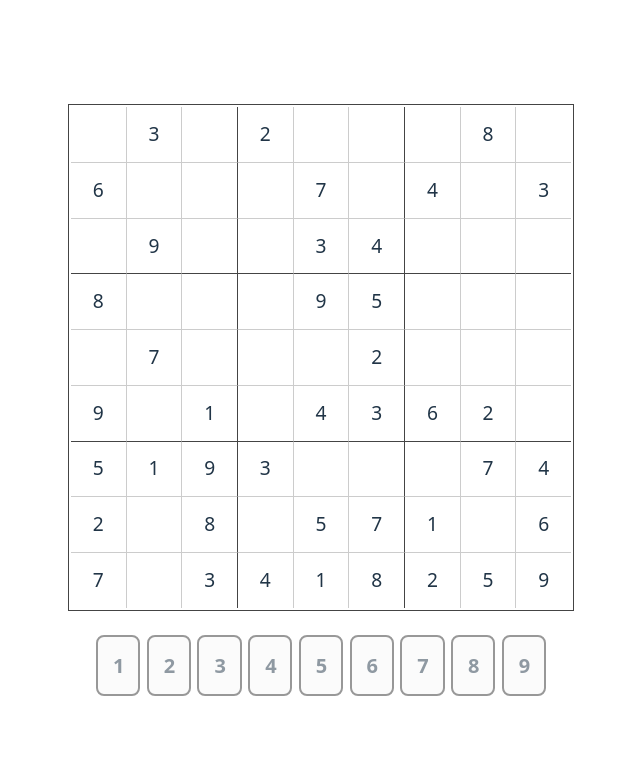
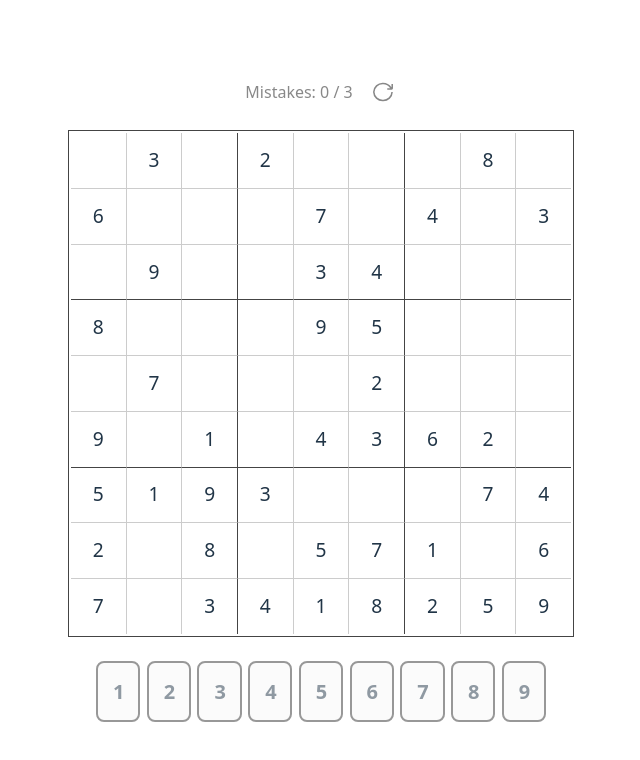
Before and after one commit to Falren/sudoku, a React (Vite) app: page / in a window 1280 px wide. Shown: the top 760 px of the page, without its empty margins (319-959 px from the left). Built offline with nearby package versions, Linux system fonts and the light colour scheme.

Commit message:
feat: game over on max mistakes with new game option

```diff
--- a/src/App.css
+++ b/src/App.css
@@ -120,3 +120,67 @@
   justify-content: center;
   gap: 0.4rem
 }
+
+.header {
+  display: flex;
+  align-items: center;
+  gap: 1rem;
+}
+
+.mistakes {
+  font-size: 1rem;
+  color: #888;
+}
+
+.redo-button {
+  padding: 0.25rem;
+  border: none;
+  border-radius: 4px;
+  background: transparent;
+  color: #888;
+  cursor: pointer;
+  display: flex;
+  align-items: center;
+  justify-content: center;
+}
+
+.redo-button:hover {
+  color: #fff;
+  background: #444;
+}
+
+.redo-button svg {
+  width: 1.25rem;
+  height: 1.25rem;
+}
+
+.endgame-overlay {
+  position: fixed;
+  inset: 0;
+  background: rgba(0, 0, 0, 0.7);
+  display: flex;
+  align-items: center;
+  justify-content: center;
+  z-index: 10;
+}
+
+.endgame-message {
+  background: #333;
+  padding: 2rem 3rem;
+  border-radius: 8px;
+  font-size: 1.5rem;
+  color: white;
+  display: flex;
+  flex-direction: column;
+  align-items: center;
+  gap: 1rem;
+}
+
+.endgame-message .redo-button {
+  color: white;
+  padding: 0.5rem 1.5rem;
+}
+
+.endgame-message .redo-button:hover {
+  background: #555;
+}
--- a/src/App.tsx
+++ b/src/App.tsx
@@ -1,19 +1,29 @@
-import { useMemo } from 'react';
+import { useState, useMemo } from 'react';
 import '@/App.css';
 import { puzzles } from '@/data';
 import { Board, Keyboard } from '@/components';
 import { useSudokuGame } from '@/hooks';
+import { MAX_MISTAKES } from '@/constants';
+import { RefreshIcon } from '@/assets/icons';
 
 function App() {
+  const [puzzleKey, setPuzzleKey] = useState(0);
   const puzzle = useMemo(
     () => puzzles[Math.floor(Math.random() * puzzles.length)],
-    []
+    [puzzleKey]
   );
 
   const game = useSudokuGame(puzzle);
+  const loadNewPuzzle = () => setPuzzleKey((k) => k + 1);
 
   return (
     <div className="main">
+      <div className="header">
+        <div className="mistakes">Mistakes: {game.mistakes} / {MAX_MISTAKES}</div>
+        <button className="redo-button" onClick={loadNewPuzzle} title="New Game" aria-label="New Game">
+          <RefreshIcon />
+        </button>
+      </div>
       <Board
         getCellValue={game.getCellValue}
         getCellValidation={game.getCellValidation}
@@ -26,6 +36,16 @@ function App() {
         disabled={game.isKeyboardDisabled()}
         onKeyPress={game.assignValue}
       />
+      {game.gameOver && (
+        <div className="endgame-overlay">
+          <div className="endgame-message">
+            <div>Game Over</div>
+            <button className="redo-button" onClick={loadNewPuzzle} title="New Game" aria-label="New Game">
+              New Game
+            </button>
+          </div>
+        </div>
+      )}
     </div>
   );
 }
--- /dev/null
+++ b/src/assets/icons/RefreshIcon.tsx
@@ -0,0 +1,17 @@
+interface RefreshIconProps {
+  className?: string;
+}
+
+export function RefreshIcon({ className }: RefreshIconProps) {
+  return (
+    <svg
+      className={className}
+      fill="currentColor"
+      viewBox="0 0 16 16"
+      xmlns="http://www.w3.org/2000/svg"
+      aria-hidden
+    >
+      <path d="M7.94.56a8.05 8.05 0 0 1 6.82 3.64V1.55H16V5a1.16 1.16 0 0 1-1.15 1.15h-3.44V4.9h2.32a6.79 6.79 0 0 0-5.79-3.1A6.48 6.48 0 0 0 1.24 8a6.48 6.48 0 0 0 6.7 6.2 6.48 6.48 0 0 0 6.7-6.2h1.24a7.71 7.71 0 0 1-7.94 7.44A7.71 7.71 0 0 1 0 8 7.71 7.71 0 0 1 7.94.56z" />
+    </svg>
+  );
+}
--- /dev/null
+++ b/src/assets/icons/index.ts
@@ -0,0 +1 @@
+export { RefreshIcon } from './RefreshIcon';
--- a/src/constants/index.ts
+++ b/src/constants/index.ts
@@ -3,3 +3,5 @@ import type { CellPosition } from '@/types';
 export const SUDOKU_DIGITS = [1, 2, 3, 4, 5, 6, 7, 8, 9] as const;
 
 export const NO_SELECTION: CellPosition = [-1, -1];
+
+export const MAX_MISTAKES = 3;
--- a/src/hooks/useSudokuGame.ts
+++ b/src/hooks/useSudokuGame.ts
@@ -1,10 +1,18 @@
 import { useState, useMemo, useRef, useEffect } from 'react';
 import type { Puzzle, CellPosition, UserInputsMap } from '@/types';
 import { cellKey } from '@/utils';
+import { MAX_MISTAKES } from '@/constants';
 
 export function useSudokuGame(puzzle: Puzzle) {
   const [userInputs, setUserInputs] = useState<UserInputsMap>(new Map());
   const [selectedCell, setSelectedCell] = useState<CellPosition>([-1, -1]);
+  const [mistakes, setMistakes] = useState(0);
+  const gameOver = mistakes >= MAX_MISTAKES;
+  useEffect(() => {
+    setUserInputs(new Map());
+    setSelectedCell([-1, -1]);
+    setMistakes(0);
+  }, [puzzle]);
 
   const solution = useMemo(
     () => puzzle.solution.map((row) => [...row]),
@@ -20,10 +28,13 @@ export function useSudokuGame(puzzle: Puzzle) {
   const selectCell = (pos: CellPosition) => setSelectedCell(pos);
 
   const assignValue = (value: number) => {
+    if (gameOver) return;
     const [row, col] = selectedCell;
     if (fixed[row][col]) return;
 
     const isCorrect = solution[row][col] === value;
+    if (!isCorrect) setMistakes((prev) => prev + 1);
+
     setUserInputs((prev) => {
       const updated = new Map(prev);
       updated.set(cellKey(row, col), { value, isCorrect });
@@ -56,6 +67,7 @@ export function useSudokuGame(puzzle: Puzzle) {
     selectedCell[0] === pos[0] && selectedCell[1] === pos[1];
 
   const isKeyboardDisabled = (): boolean => {
+    if (gameOver) return true;
     const [row, col] = selectedCell;
     return selectedCell[0] < 0 || (fixed[row]?.[col] ?? false);
   };
@@ -76,6 +88,8 @@ export function useSudokuGame(puzzle: Puzzle) {
 
   return {
     userInputs,
+    mistakes,
+    gameOver,
     selectedCell,
     solution,
     fixed,
```
